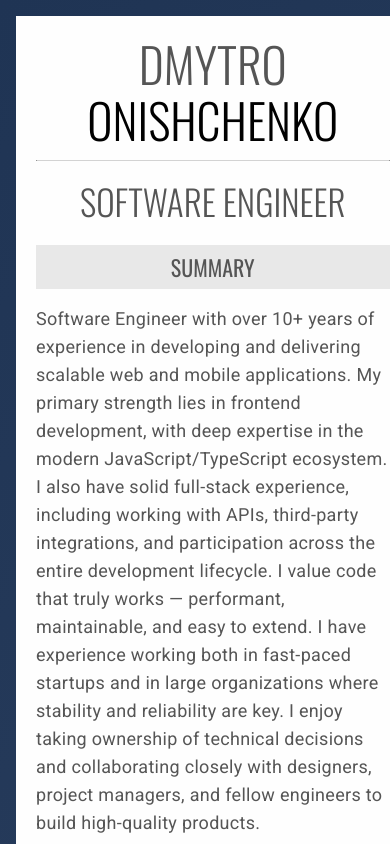
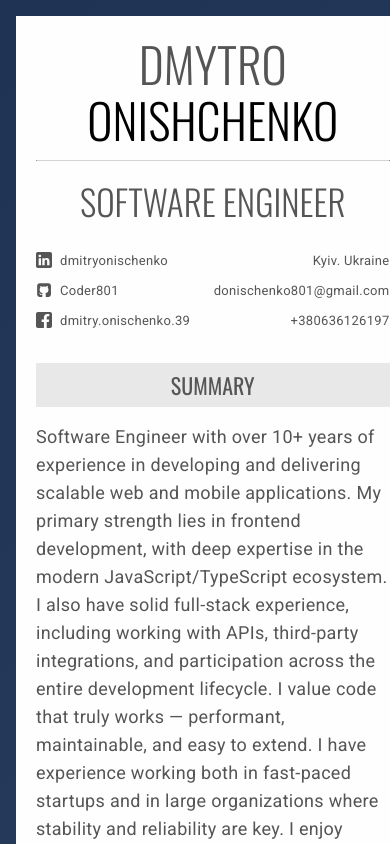
Before and after one commit to Coder801/dmytro-onishchenko-cv, a Next.js app: page /home/Home in a window 390 px wide. Shown: the top 844 px of the page. Built offline with nearby package versions, Linux system fonts and the light colour scheme.

Commit message:
Fix mobile design

```diff
--- a/src/components/Timeline/styles.module.scss
+++ b/src/components/Timeline/styles.module.scss
@@ -65,6 +65,7 @@
 
       @include respond-to(md) {
         flex-direction: row;
+        justify-content: flex-end;
       }
 
       & .period {
--- a/src/templates/River/River.tsx
+++ b/src/templates/River/River.tsx
@@ -1,13 +1,12 @@
 import { FC, useState } from "react";
-import { useTranslation } from "react-i18next";
 
 import { LanguageSwitcher } from "@/components/LanguageSwitcher";
-import { Section } from "@/components/Section";
 import { useGetProfileQuery } from "@/store/api";
 import { Languages, SUPPORTED_LANGUAGES } from "@/types/languages";
 
 import {
   AchievementsSection,
+  ContactsSection,
   DownloadButton,
   EducationSection,
   LanguagesSection,
@@ -16,7 +15,6 @@ import {
   SummarySection,
   WorkHistorySection,
 } from "./components";
-import { ContactsSection } from "./components/ContactsSection";
 import styles from "./styles.module.scss";
 
 type RiverProps = {
@@ -32,7 +30,6 @@ export const River: FC<RiverProps> = ({
   currentLanguage,
   onLanguageChange,
 }) => {
-  const { t } = useTranslation("common");
   const [isShortPdf, setIsShortPdf] = useState(false);
 
   const { profile, summary, workHistory, education, achievements, languages } =
@@ -53,6 +50,13 @@ export const River: FC<RiverProps> = ({
           socials={profile.social}
         />
 
+        <ContactsSection
+          location={profile.location}
+          email={profile.email}
+          phone={profile.phone}
+          socials={profile.social}
+        />
+
         <SummarySection intro={summary.intro} />
 
         <SkillsSection skills={profile.skills} />
@@ -65,15 +69,14 @@ export const River: FC<RiverProps> = ({
 
         <LanguagesSection items={languages} />
 
-        <Section className={styles.contactSection} title={t("contact")}>
+        {/* <Section className={styles.contactSection} title={t("contact")}>
           <ContactsSection
-            className={styles.contacts}
             location={profile.location}
             email={profile.email}
             phone={profile.phone}
             socials={profile.social}
           />
-        </Section>
+        </Section> */}
 
         <DownloadButton onShortPdfChange={setIsShortPdf} />
       </div>
--- a/src/templates/River/components/ContactsSection/ContactsSection.tsx
+++ b/src/templates/River/components/ContactsSection/ContactsSection.tsx
@@ -1,6 +1,8 @@
 import clsx from "clsx";
 import { FC } from "react";
 
+// import { useTranslation } from "react-i18next";
+import { Section } from "@/components/Section/Section";
 import { SocialLink } from "@/components/SocialLink";
 import { Typography } from "@/ui/Typography";
 
@@ -14,8 +16,10 @@ export const ContactsSection: FC<ContactsSectionProps> = ({
   socials,
   className,
 }) => {
+  // const { t } = useTranslation("common");
+
   return (
-    <div className={clsx(styles.section, className)}>
+    <Section className={clsx(styles.section, className)}>
       <div className={styles.contact}>
         {[location, email, phone].map((item) => (
           <Typography key={item}>{item}</Typography>
@@ -33,6 +37,6 @@ export const ContactsSection: FC<ContactsSectionProps> = ({
           </SocialLink>
         ))}
       </div>
-    </div>
+    </Section>
   );
 };
--- a/src/templates/River/components/ContactsSection/styles.module.scss
+++ b/src/templates/River/components/ContactsSection/styles.module.scss
@@ -1,11 +1,21 @@
 @use "../../../../styles/mixins" as *;
 
 .section {
-  gap: var(--space-xl);
+  display: grid;
+  gap: 0;
+  grid-template-areas: "socials contact";
+  grid-template-columns: 1fr 1fr;
+  margin-bottom: var(--space-sm);
+
+  @include respond-to(md) {
+    gap: var(--space-xl);
+    grid-template-areas: "contact" "socials";
+    grid-template-columns: 1fr;
+  }
 
   & .contact {
     display: grid;
-    gap: var(--space-sm);
+    gap: 0;
     grid-area: contact;
     grid-template-columns: 1fr;
 
@@ -15,7 +25,11 @@
     }
 
     & p {
+      align-items: center;
+      display: flex;
       flex: 1;
+      font-size: 0.65rem;
+      justify-content: flex-end;
       line-height: unset;
       margin: 0;
       position: relative;
@@ -29,8 +43,8 @@
       @include respond-to(md) {
         @include decorative-heading(30px);
 
+        font-size: 1rem;
         overflow-wrap: normal;
-        text-align: center;
         white-space: nowrap;
       }
     }
@@ -38,9 +52,16 @@
 
   & .socials {
     display: grid;
-    gap: var(--space-xs);
+    gap: 0;
     grid-area: socials;
     margin-bottom: 0;
+
+    @include respond-to(md) {
+      display: flex;
+      font-size: 1rem;
+      gap: var(--space-xl);
+      justify-content: center;
+    }
 
     & .link {
       align-items: center;
@@ -49,15 +70,25 @@
       text-decoration: none;
       transition: color 0.2s ease;
 
+      & p {
+        font-size: 0.65rem;
+
+        @include respond-to(md) {
+          font-size: 1rem;
+        }
+      }
+
+      & > div {
+        width: 16px;
+
+        @include respond-to(md) {
+          width: 32px;
+        }
+      }
+
       &:hover {
         color: var(--color-primary);
       }
     }
-
-    @include respond-to(md) {
-      display: flex;
-      gap: var(--space-xl);
-      justify-content: center;
-    }
   }
 }
--- a/src/templates/River/components/ProfileSection/ProfileSection.tsx
+++ b/src/templates/River/components/ProfileSection/ProfileSection.tsx
@@ -3,18 +3,10 @@ import { FC } from "react";
 import { Divider } from "@/ui/Divider";
 import { Typography } from "@/ui/Typography";
 
-import { ContactsSection } from "../ContactsSection";
 import styles from "./styles.module.scss";
 import { ProfileSectionProps } from "./types";
 
-export const ProfileSection: FC<ProfileSectionProps> = ({
-  name,
-  position,
-  location,
-  email,
-  phone,
-  socials,
-}) => {
+export const ProfileSection: FC<ProfileSectionProps> = ({ name, position }) => {
   return (
     <div className={styles.section}>
       <Typography className={styles.name} tag="h1" uppercase weight="lighter">
@@ -24,13 +16,6 @@ export const ProfileSection: FC<ProfileSectionProps> = ({
       <Typography className={styles.position} weight="lighter" tag="h2">
         {position}
       </Typography>
-      <ContactsSection
-        className={styles.contacts}
-        location={location}
-        email={email}
-        phone={phone}
-        socials={socials}
-      />
     </div>
   );
 };
--- a/src/templates/River/components/ProfileSection/styles.module.scss
+++ b/src/templates/River/components/ProfileSection/styles.module.scss
@@ -8,11 +8,9 @@
     "divider"
     "position"
     "contact";
-  margin-bottom: calc(--space-lg);
 
   @include respond-to(md) {
     gap: var(--space-lg);
-    margin-bottom: calc(var(--space-lg) * 2);
   }
 
   & .divider {
--- a/src/templates/River/components/index.ts
+++ b/src/templates/River/components/index.ts
@@ -1,4 +1,5 @@
 export { AchievementsSection } from "./AchievementsSection";
+export { ContactsSection } from "./ContactsSection";
 export { DownloadButton } from "./DownloadButton";
 export { EducationSection } from "./EducationSection";
 export { LanguagesSection } from "./LanguagesSection";
--- a/src/templates/River/styles.module.scss
+++ b/src/templates/River/styles.module.scss
@@ -89,6 +89,14 @@ body {
   }
 }
 
+.contactSection {
+  display: grid;
+
+  @include respond-to(md) {
+    display: none;
+  }
+}
+
 @media print {
   .container {
     max-width: 100%;
```
